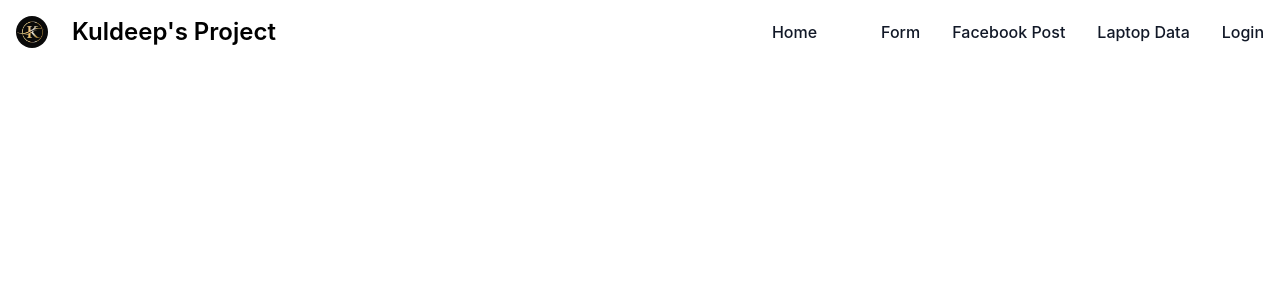
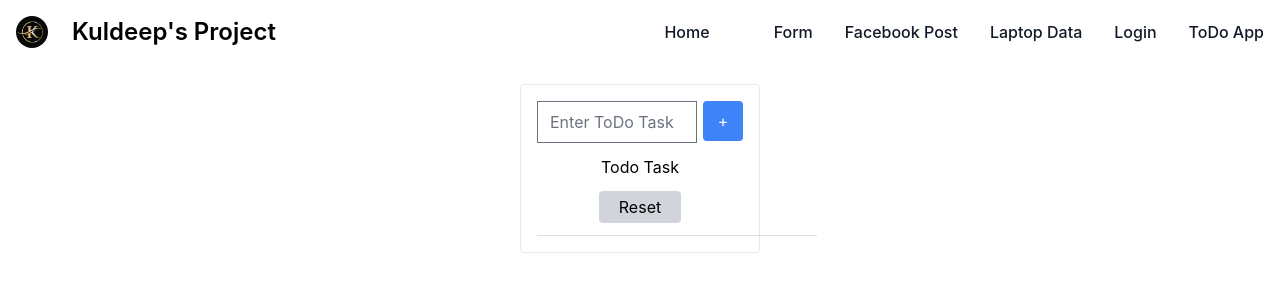
Before and after one commit to Kuldeep-Yadav-1/Arivani-Training, a React (Create React App) app in the folder Section 2/frontend/: page /todoapp in a window 1280 px wide. Shown: the top 300 px of the page. Built offline with nearby package versions, Linux system fonts and the light colour scheme.

Commit message:
add todo list

```diff
--- a/Section 2/frontend/src/App.jsx
+++ b/Section 2/frontend/src/App.jsx
@@ -7,6 +7,7 @@ import Form from "./components/Form";
 import Login from "./components/Login";
 import LaptopList from "./components/LaptopList";
 import Navbar from "./components/Navbar";
+import Todoapp from "./components/Todoapp";
 // import Navbar1 from "./components/Navbar1";
 
 
@@ -20,6 +21,7 @@ function App() {
         <Route path="/practice" element={<Practice />} />
         <Route path="/facebookpost" element={<Card />} />
         <Route path="/form" element={<Form />} />
+        <Route path="/todoapp" element={<Todoapp />} />
         <Route path="/login" element={<Login />} />
         <Route path="/laptop-list" element={<LaptopList />} />
       </Routes>
--- a/Section 2/frontend/src/components/Navbar.jsx
+++ b/Section 2/frontend/src/components/Navbar.jsx
@@ -7,8 +7,8 @@ const Navbar = () => {
     <div>
       <div className="bg-white border-gray-200 dark:bg-gray-600">
         <div className="max-w-screen-xl flex flex-wrap items-center justify-between mx-auto p-4">
-          <a
-            href="/"
+          <Link
+            to="/"
             className="flex items-center space-x-3 rtl:space-x-reverse"
           >
             <img
@@ -19,7 +19,7 @@ const Navbar = () => {
             <span className="self-center text-2xl font-semibold whitespace-nowrap dark:text-white">
               Kuldeep's Project
             </span>
-          </a>
+          </Link>
           <button
             data-collapse-toggle="navbar-default"
             type="button"
@@ -86,6 +86,14 @@ const Navbar = () => {
                   Login
                 </Link>
               </li>
+              <li>
+                <Link
+                  to="/todoapp"
+                  className="block py-2 px-3 text-gray-900 rounded-sm hover:bg-gray-100 md:hover:bg-transparent md:border-0 md:hover:text-blue-700 md:p-0 dark:text-white md:dark:hover:text-blue-500 dark:hover:bg-gray-700 dark:hover:text-white md:dark:hover:bg-transparent"
+                >
+                  ToDo App
+                </Link>
+              </li>
             </ul>
           </div>
         </div>
--- /dev/null
+++ b/Section 2/frontend/src/components/Todoapp.jsx
@@ -0,0 +1,92 @@
+import Divider from "@mui/material/Divider";
+import React, { useState } from "react";
+
+function Todoapp() {
+  const [inputTask, setInputTask] = useState("");
+  const [listTodo, setListTodo] = useState([]);
+  const handleInput = (e) => {
+    setInputTask(e.target.value);
+  };
+
+  const handleAdd = () => {
+    addList(inputTask);
+    setInputTask("");
+  };
+
+  const handleDelete = (index) => {
+    let newList = [...listTodo];
+    newList.splice(index, 1);
+    console.log(newList);
+    setListTodo([...newList]);
+  };
+
+  const addList = (inputTask) => {
+    if (inputTask.trim() != "") {
+      setListTodo([...listTodo, inputTask]);
+    } else {
+      alert("Empty Task");
+    }
+  };
+
+  const handleReset = () => {
+   let resetList = [...listTodo]
+   resetList.splice(0,resetList.length)
+    setInputTask("")
+    setListTodo([...resetList])
+  };
+
+  return (
+    <>
+      <div className="w-60 mx-auto border rounded my-5 p-4">
+        <div className="flex justify-between ">
+          <input
+            type="text"
+            placeholder="Enter ToDo Task"
+            className="me-1 w-40"
+            value={inputTask}
+            onChange={handleInput}
+          />
+          <button
+            className="bg-blue-500 text-white rounded full w-10 h-10 cursor-pointer"
+            // value={add}
+            onClick={handleAdd}
+          >
+            +
+          </button>
+        </div>
+        <div className="text-center  my-3">Todo Task</div>
+        <div className="text-center  my-3">
+          <button
+            className="px-5 py-1 rounded bg-gray-300 cursor-pointer"
+            onClick={handleReset}
+          >
+            Reset
+          </button>
+        </div>
+        <div className="w-70">
+          <Divider />
+        </div>
+
+        <div>
+          {listTodo.map((task, index) => (
+            <div className="flex justify-between py-1">
+              <div key={index} className="">
+                {task}
+              </div>
+              <div>
+                <button
+                  className="bg-blue-500 text-white rounded w-5 h-5  cursor-pointer text-center"
+                  onClick={() => handleDelete(index)}
+                >
+                  -
+                </button>
+              </div>
+            </div>
+          ))}
+        </div>
+      </div>
+    </>
+  );
+}
+
+export default Todoapp;
```
